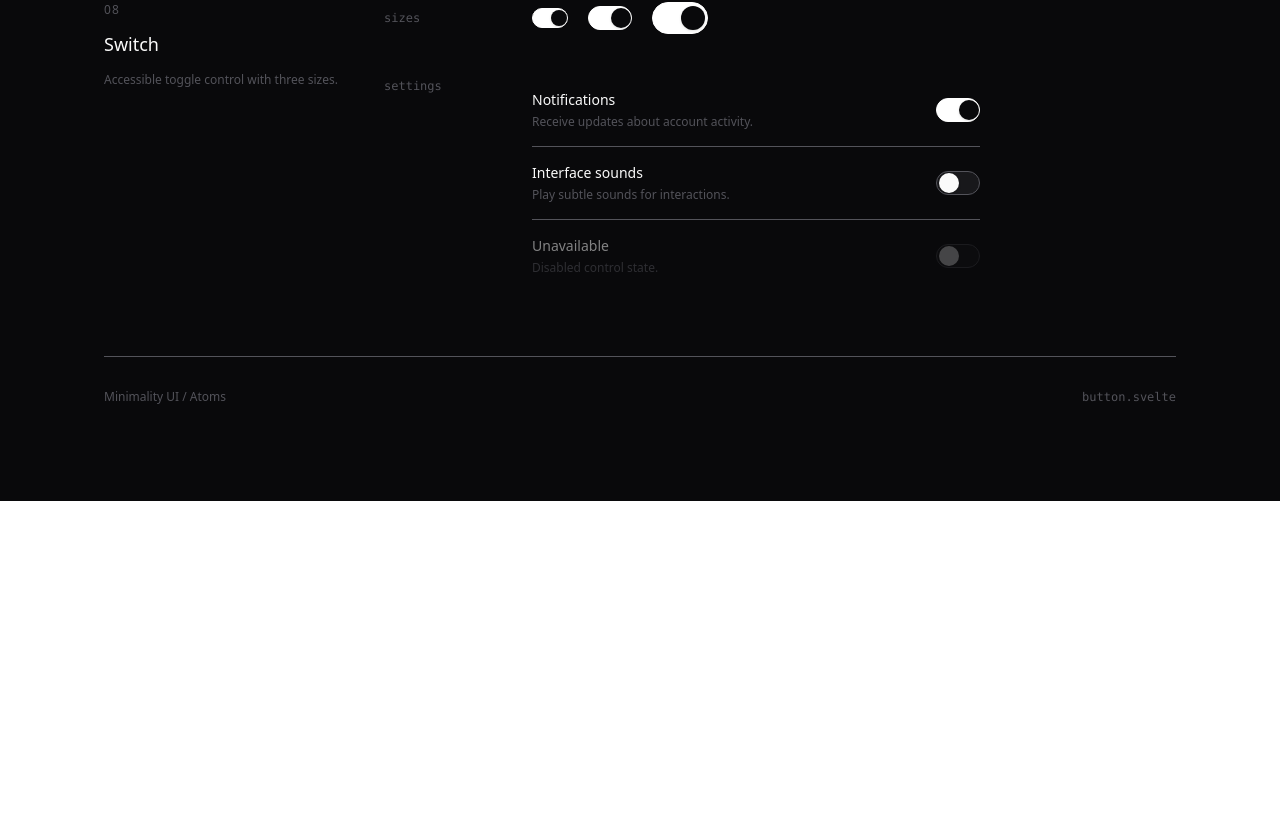
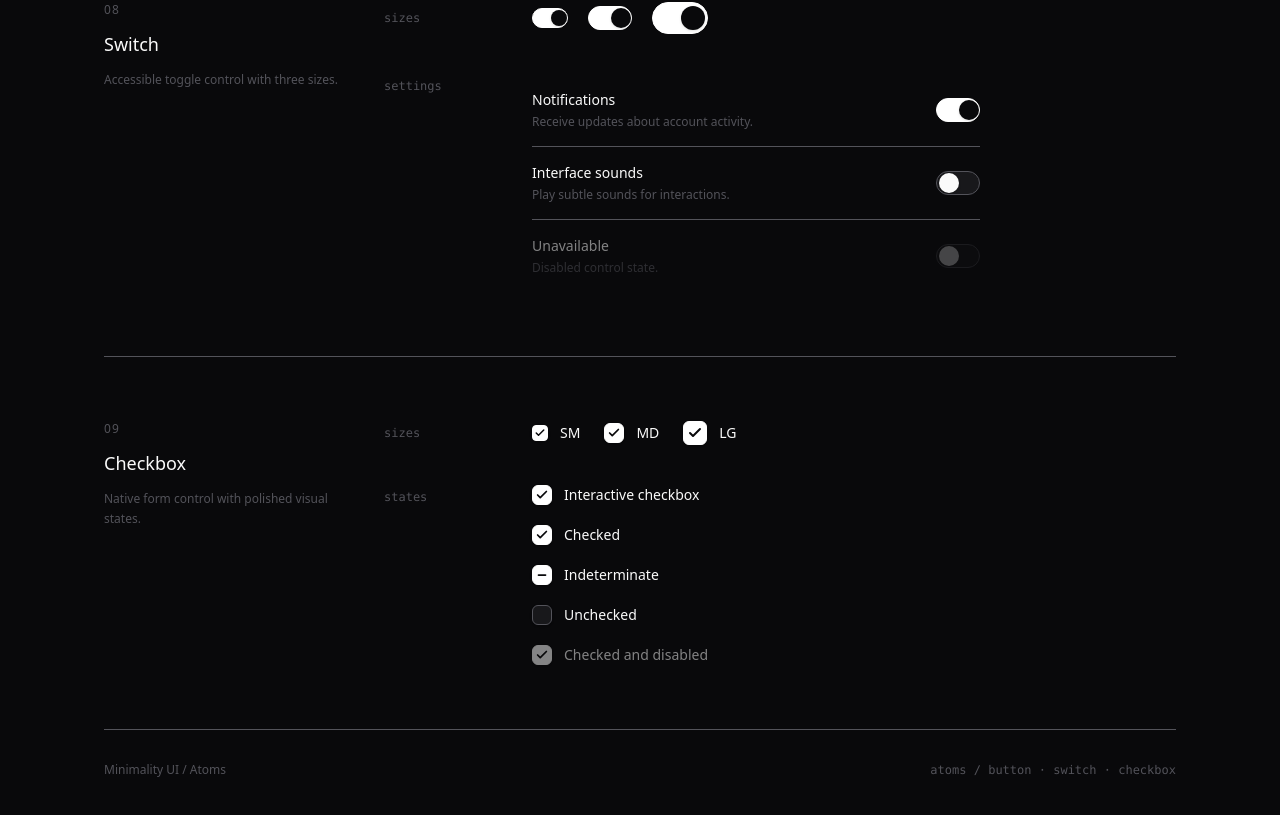
Before and after one commit to thesadzzad/minimalityui, a SvelteKit app: page / in a window 1280 px wide. Shown: the part 1938-2753 px from the top of the page. Before the commit the page ends 2439 px from the top, so only its background shows below. Built offline with nearby package versions, Linux system fonts and the light colour scheme.

Commit message:
Added Checkbox

```diff
--- /dev/null
+++ b/src/lib/components/atoms/checkbox/checkbox.svelte
@@ -0,0 +1,98 @@
+<script lang="ts">
+	import type { Snippet } from 'svelte';
+	import type { HTMLInputAttributes } from 'svelte/elements';
+	import { cn } from '../../../utils/cn.js';
+	import {
+		checkboxIconVariants,
+		checkboxVariants,
+		type CheckboxSize,
+		type CheckboxState
+	} from './checkbox.js';
+
+	type Props = Omit<HTMLInputAttributes, 'checked' | 'children' | 'size' | 'type'> & {
+		state?: CheckboxState;
+		children?: Snippet;
+		size?: CheckboxSize;
+		onStateChange?: (state: CheckboxState) => void;
+	};
+
+	let {
+		state = $bindable('unchecked'),
+		children,
+		size = 'md',
+		onStateChange,
+		class: className,
+		disabled = false,
+		onchange,
+		...restProps
+	}: Props = $props();
+
+	let input: HTMLInputElement;
+	type InputChangeEvent = Parameters<NonNullable<HTMLInputAttributes['onchange']>>[0];
+
+	$effect(() => {
+		input.indeterminate = state === 'indeterminate';
+	});
+
+	function handleChange(event: InputChangeEvent) {
+		state = event.currentTarget.checked ? 'checked' : 'unchecked';
+		onStateChange?.(state);
+		onchange?.(event);
+	}
+</script>
+
+<label
+	class={cn(
+		'group inline-flex w-fit items-center gap-3 text-sm font-medium select-none',
+		disabled ? 'cursor-not-allowed opacity-50' : 'cursor-pointer',
+		className
+	)}
+>
+	<input
+		bind:this={input}
+		type="checkbox"
+		checked={state === 'checked'}
+		aria-checked={state === 'indeterminate' ? 'mixed' : state === 'checked'}
+		{disabled}
+		class="peer sr-only"
+		onchange={handleChange}
+		{...restProps}
+	/>
+	<span
+		aria-hidden="true"
+		class={cn(
+			checkboxVariants({ size, state }),
+			'peer-focus-visible:ring-2 peer-focus-visible:ring-foreground/40 peer-focus-visible:ring-offset-2 peer-focus-visible:ring-offset-background'
+		)}
+	>
+		<svg
+			viewBox="0 0 16 16"
+			fill="none"
+			stroke="currentColor"
+			stroke-width="2"
+			stroke-linecap="round"
+			stroke-linejoin="round"
+			class={checkboxIconVariants({ size, state })}
+		>
+			<path
+				d="m3 8 3 3 7-7"
+				pathLength="1"
+				class="transition-all duration-300 ease-[cubic-bezier(0.65,0,0.35,1)]"
+				style:stroke-dasharray="1"
+				style:stroke-dashoffset={state === 'checked' ? 0 : 1}
+				style:opacity={state === 'checked' ? 1 : 0}
+			/>
+			<path
+				d="M4 8h8"
+				pathLength="1"
+				class="transition-all duration-300 ease-[cubic-bezier(0.65,0,0.35,1)]"
+				style:stroke-dasharray="1"
+				style:stroke-dashoffset={state === 'indeterminate' ? 0 : 1}
+				style:opacity={state === 'indeterminate' ? 1 : 0}
+			/>
+		</svg>
+	</span>
+	{#if children}
+		<span>{@render children()}</span>
+	{/if}
+</label>
--- /dev/null
+++ b/src/lib/components/atoms/checkbox/checkbox.ts
@@ -0,0 +1,50 @@
+// @unocss-include
+import { cva, type VariantProps } from 'class-variance-authority';
+
+export const checkboxVariants = cva(
+	'inline-flex shrink-0 items-center justify-center border shadow-sm transition-all duration-200 ease-[cubic-bezier(0.65,0,0.35,1)]',
+	{
+		variants: {
+			size: {
+				sm: 'size-4 rounded-sm',
+				md: 'size-5 rounded-md',
+				lg: 'size-6 rounded-md'
+			},
+			state: {
+				checked: 'border-primary bg-primary text-primary-foreground',
+				indeterminate: 'border-primary bg-primary text-primary-foreground',
+				unchecked:
+					'border-secondary-border bg-secondary-subtle text-transparent group-hover:bg-secondary-subtle-hover'
+			}
+		},
+		defaultVariants: {
+			size: 'md',
+			state: 'unchecked'
+		}
+	}
+);
+
+export const checkboxIconVariants = cva(
+	'transition-all duration-200 ease-[cubic-bezier(0.65,0,0.35,1)]',
+	{
+		variants: {
+			size: {
+				sm: 'size-3',
+				md: 'size-3.5',
+				lg: 'size-4'
+			},
+			state: {
+				checked: 'scale-100 opacity-100',
+				indeterminate: 'scale-100 opacity-100',
+				unchecked: 'scale-50 opacity-0'
+			}
+		},
+		defaultVariants: {
+			size: 'md',
+			state: 'unchecked'
+		}
+	}
+);
+
+export type CheckboxState = NonNullable<VariantProps<typeof checkboxVariants>['state']>;
+export type CheckboxSize = VariantProps<typeof checkboxVariants>['size'];
--- a/src/lib/index.ts
+++ b/src/lib/index.ts
@@ -9,6 +9,13 @@ export {
 	type ButtonSize,
 	type ButtonVariant
 } from './components/atoms/button/button.js';
+export { default as Checkbox } from './components/atoms/checkbox/checkbox.svelte';
+export {
+	checkboxIconVariants,
+	checkboxVariants,
+	type CheckboxSize,
+	type CheckboxState
+} from './components/atoms/checkbox/checkbox.js';
 export { default as Switch } from './components/atoms/switch/switch.svelte';
 export {
 	switchThumbVariants,
--- a/src/routes/+page.svelte
+++ b/src/routes/+page.svelte
@@ -2,15 +2,19 @@
 	import { effectMagnetic } from '../lib/actions/effect-magnetic.js';
 	import { effectRipple } from '../lib/actions/effect-ripple.js';
 	import Button from '../lib/components/atoms/button/button.svelte';
+	import Checkbox from '../lib/components/atoms/checkbox/checkbox.svelte';
+	import type { CheckboxState } from '../lib/components/atoms/checkbox/checkbox.js';
 	import Switch from '../lib/components/atoms/switch/switch.svelte';
 
 	const variants = ['primary', 'secondary', 'destructive'] as const;
 	const sizes = ['sm', 'md', 'lg'] as const;
 	const radii = ['none', 'sm', 'md', 'lg', 'pill'] as const;
 	const switchSizes = ['sm', 'md', 'lg'] as const;
+	const checkboxSizes = ['sm', 'md', 'lg'] as const;
 
 	let notifications = $state(true);
 	let sounds = $state(false);
+	let termsState: CheckboxState = $state('checked');
 </script>
 
 <svelte:head>
@@ -158,7 +162,7 @@
 			</div>
 		</section>
 
-		<section class="border-y border-secondary-border py-12 sm:py-16">
+		<section class="border-t border-secondary-border py-12 sm:py-16">
 			<div class="grid gap-10 lg:grid-cols-[15rem_1fr]">
 				<div>
 					<p class="m-0 text-xs tracking-widest text-secondary uppercase">08</p>
@@ -210,9 +214,41 @@
 			</div>
 		</section>
 
+		<section class="border-y border-secondary-border py-12 sm:py-16">
+			<div class="grid gap-10 lg:grid-cols-[15rem_1fr]">
+				<div>
+					<p class="m-0 text-xs tracking-widest text-secondary uppercase">09</p>
+					<h2 class="mt-3 text-lg font-medium">Checkbox</h2>
+					<p class="mt-3 text-xs leading-5 text-secondary">
+						Native form control with polished visual states.
+					</p>
+				</div>
+				<div class="grid gap-10">
+					<div class="grid gap-5 sm:grid-cols-[8rem_1fr] sm:items-center">
+						<code class="text-xs text-secondary">sizes</code>
+						<div class="flex flex-wrap items-center gap-6">
+							{#each checkboxSizes as size (size)}
+								<Checkbox {size} state="checked">{size.toUpperCase()}</Checkbox>
+							{/each}
+						</div>
+					</div>
+					<div class="grid gap-5 sm:grid-cols-[8rem_1fr] sm:items-start">
+						<code class="pt-1 text-xs text-secondary">states</code>
+						<div class="grid max-w-md gap-5">
+							<Checkbox bind:state={termsState}>Interactive checkbox</Checkbox>
+							<Checkbox state="checked">Checked</Checkbox>
+							<Checkbox state="indeterminate">Indeterminate</Checkbox>
+							<Checkbox state="unchecked">Unchecked</Checkbox>
+							<Checkbox state="checked" disabled>Checked and disabled</Checkbox>
+						</div>
+					</div>
+				</div>
+			</div>
+		</section>
+
 		<footer class="flex flex-wrap items-center justify-between gap-4 pt-8 text-xs text-secondary">
 			<p class="m-0">Minimality UI / Atoms</p>
-			<code>button.svelte</code>
+			<code>atoms / button · switch · checkbox</code>
 		</footer>
 	</div>
 </main>
```
